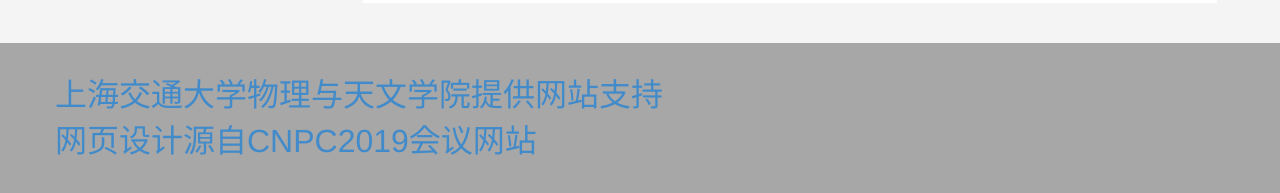
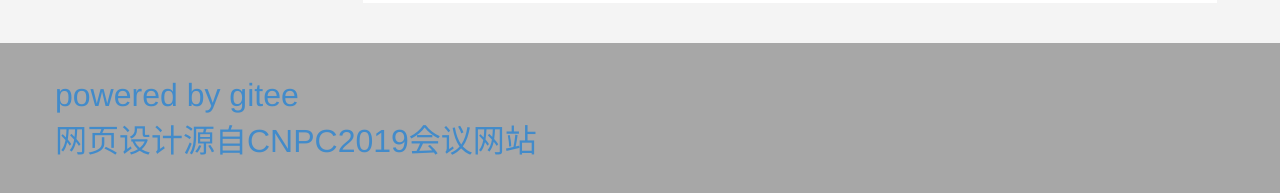
Before and after one commit to leiyang1985/leiyang1985, a plain HTML site: page index.html in a window 1280 px wide. Shown: the part 1687-1880 px from the top of the page. Drawn offline with Linux system fonts and the light colour scheme.

Commit message:
change the power

```diff
--- a/index.html
+++ b/index.html
@@ -702,7 +702,7 @@
     </DIV>
     <DIV class="main_contact">
         <DIV class="container">
-            <SPAN style="font-size: 32px;">  <a href="https://www.physics.sjtu.edu.cn/" target="-blank">上海交通大学物理与天文学院提供网站支持</a></SPAN>
+            <SPAN style="font-size: 32px;">  <a href="https://www.physics.sjtu.edu.cn/" target="-blank">powered by gitee</a></SPAN>
             <br/>
             <SPAN style="font-size: 32px;"> <a href="http://cnpc2019.ccnu.edu.cn/" target="-blank">网页设计源自CNPC2019会议网站</a></SPAN>
         </DIV>
```
